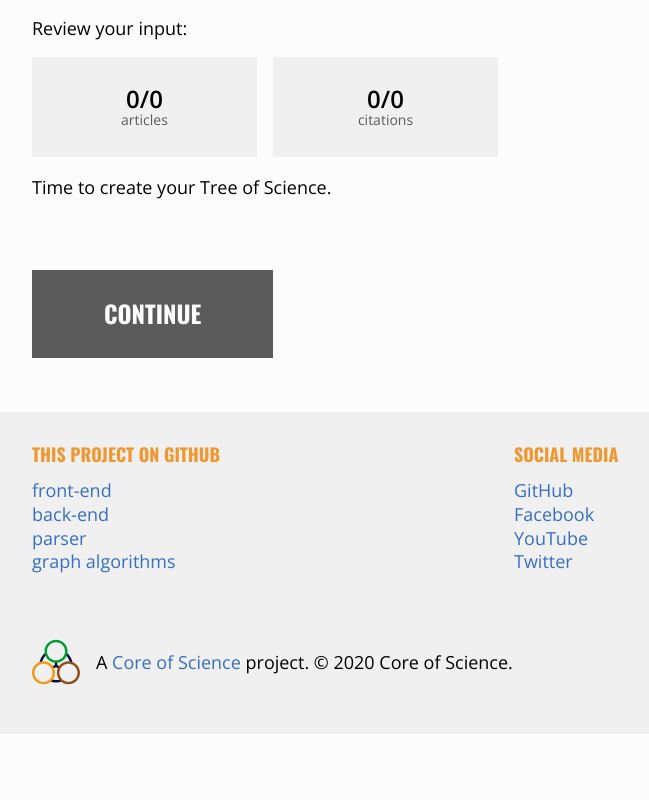
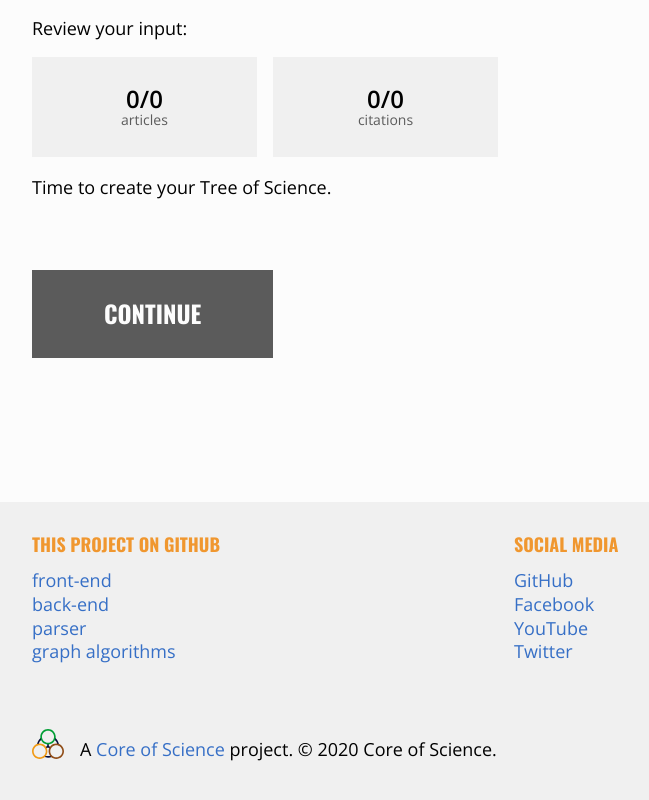
Before and after one commit to coreofscience/tos.coreofscience.org, a React (Create React App) app: page / in a window 1280 px wide. Shown: the part 468-1268 px from the top of the page, without its empty margins (134-783 px from the left). Before the commit the page ends 1202 px from the top, so only its background shows below. Built offline with nearby package versions, Linux system fonts and the light colour scheme; no server answers; the HTML template or start-up script is replaced by a standard one.

Commit message:
Fix some footer styling

```diff
--- a/src/components/layout/AppLayout.css
+++ b/src/components/layout/AppLayout.css
@@ -12,7 +12,7 @@
 }
 
 .App > footer {
-  margin-top: 3em;
+  margin-top: 8em;
   background-color: var(--color-bg-accent);
 }
 
--- a/src/components/layout/Footer.css
+++ b/src/components/layout/Footer.css
@@ -28,11 +28,11 @@
   margin-top: 3rem;
   display: flex;
   flex-direction: row;
-  align-items: center;
+  align-items: flex-end;
 }
 
 .footer .footer__copy img {
-  width: 3rem;
-  height: 3rem;
+  width: 2rem;
+  height: 2rem;
   margin-right: 1rem;
 }
```
